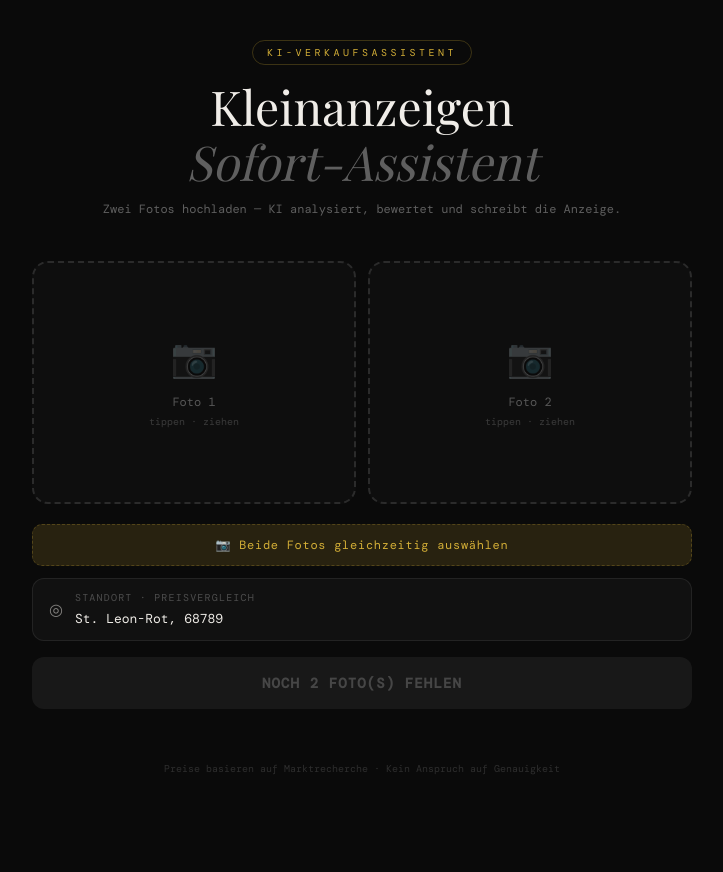
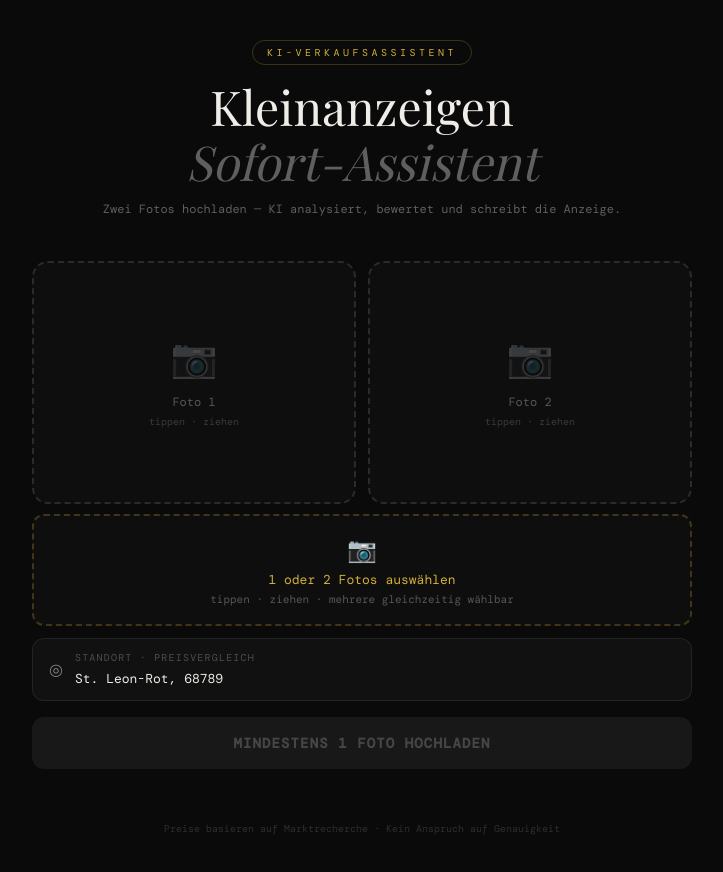
Before and after one commit to pgastrop/kleinanzeigen-agent, a Next.js app: page / in a window 1280 px wide. Shown: the top 872 px of the page, without its empty margins (278-1001 px from the left). Built offline with nearby package versions, Linux system fonts and the light colour scheme; a web font is replaced by a local one.

Commit message:
fix: 1 Foto reicht + MultiPhotoUpload für gleichzeitige Auswahl

```diff
--- a/app/page.js
+++ b/app/page.js
@@ -61,29 +61,27 @@
   );
 }
 
-// Gemeinsamer Button: beide Fotos auf einmal wählen
-function BothPhotosButton({ onFiles }) {
+// Gemeinsamer Upload-Bereich
+function MultiPhotoUpload({ onFiles }) {
   const inputRef = useRef();
+  const [drag, setDrag] = useState(false);
+  const process = (fileList) => {
+    const files = Array.from(fileList).filter(f => f.type.startsWith("image/")).slice(0, 2);
+    files.forEach((file, i) => onFiles(i, file));
+  };
   return (
-    <>
-      <button
-        onClick={() => inputRef.current.click()}
-        style={{ width: "100%", padding: "12px", borderRadius: 10, border: `1px dashed ${GOLD_BORDER}`, background: GOLD_DIM, color: GOLD, fontSize: 12, cursor: "pointer", letterSpacing: "0.06em", marginTop: 10 }}
-      >
-        📷 Beide Fotos gleichzeitig auswählen
-      </button>
-      <input
-        ref={inputRef}
-        type="file"
-        accept="image/*"
-        multiple
-        style={{ display: "none" }}
-        onChange={(e) => {
-          const files = Array.from(e.target.files).filter(f => f.type.startsWith("image/"));
-          files.slice(0, 2).forEach((file, i) => onFiles(i, file));
-        }}
-      />
-    </>
+    <div
+      onClick={() => inputRef.current.click()}
+      onDragOver={(e) => { e.preventDefault(); setDrag(true); }}
+      onDragLeave={() => setDrag(false)}
+      onDrop={(e) => { e.preventDefault(); setDrag(false); process(e.dataTransfer.files); }}
+      style={{ width: "100%", padding: "18px", borderRadius: 12, border: `2px dashed ${drag ? GOLD : GOLD_BORDER}`, background: drag ? GOLD_DIM : "rgba(255,255,255,0.02)", cursor: "pointer", textAlign: "center", marginTop: 10, transition: "all 0.2s" }}
+    >
+      <div style={{ fontSize: 24, marginBottom: 6 }}>📷</div>
+      <div style={{ fontSize: 13, color: GOLD, marginBottom: 4 }}>1 oder 2 Fotos auswählen</div>
+      <div style={{ fontSize: 11, color: "rgba(255,255,255,0.3)" }}>tippen · ziehen · mehrere gleichzeitig wählbar</div>
+      <input ref={inputRef} type="file" accept="image/*" multiple style={{ display: "none" }} onChange={(e) => process(e.target.files)} />
+    </div>
   );
 }
 
@@ -133,9 +131,11 @@
     setError(null);
     try {
       // Bilder komprimieren vor dem Senden
+      const p1 = photos[0] || photos[1];
+      const p2 = photos[1] || photos[0];
       const [c1, c2] = await Promise.all([
-        compressAndBase64(photos[0].file),
-        compressAndBase64(photos[1].file),
+        compressAndBase64(p1.file),
+        compressAndBase64(p2.file),
       ]);
 
       const res = await fetch("/api/analyze", {
@@ -217,7 +217,7 @@
             <div style={{ display: "grid", gridTemplateColumns: "1fr 1fr", gap: 12, marginBottom: 10 }}>
               {[0, 1].map(i => <PhotoSlot key={i} index={i} photo={photos[i]} onFile={handleFile} onRemove={handleRemove} />)}
             </div>
-            <BothPhotosButton onFiles={handleFile} />
+            <MultiPhotoUpload onFiles={handleFile} />
             <div style={{ height: 12 }} />
             <div style={{ display: "flex", alignItems: "center", gap: 12, background: "rgba(255,255,255,0.03)", border: "1px solid rgba(255,255,255,0.08)", borderRadius: 12, padding: "12px 16px", marginBottom: 16 }}>
               <span style={{ fontSize: 16, opacity: 0.5 }}>◎</span>
@@ -227,8 +227,8 @@
               </div>
             </div>
             {error && <div style={{ background: "rgba(200,50,50,0.08)", border: "1px solid rgba(200,50,50,0.25)", borderRadius: 10, padding: "12px 16px", marginBottom: 14, fontSize: 12, color: "#ff8080" }}>⚠ {error}</div>}
-            <button onClick={() => doAnalyze()} disabled={!photos[0] || !photos[1]} style={{ width: "100%", padding: "17px", borderRadius: 12, border: "none", background: photos[0] && photos[1] ? `linear-gradient(135deg, ${GOLD}, #b8962f)` : "rgba(255,255,255,0.06)", color: photos[0] && photos[1] ? "#0a0a0a" : "rgba(255,255,255,0.2)", fontSize: 14, fontWeight: "bold", letterSpacing: "0.08em", textTransform: "uppercase", cursor: photos[0] && photos[1] ? "pointer" : "not-allowed" }}>
-              {photos[0] && photos[1] ? "→ KI-Analyse starten" : `Noch ${[!photos[0], !photos[1]].filter(Boolean).length} Foto(s) fehlen`}
+            <button onClick={() => doAnalyze()} disabled={!photos[0] && !photos[1]} style={{ width: "100%", padding: "17px", borderRadius: 12, border: "none", background: (photos[0] || photos[1]) ? `linear-gradient(135deg, ${GOLD}, #b8962f)` : "rgba(255,255,255,0.06)", color: (photos[0] || photos[1]) ? "#0a0a0a" : "rgba(255,255,255,0.2)", fontSize: 14, fontWeight: "bold", letterSpacing: "0.08em", textTransform: "uppercase", cursor: (photos[0] || photos[1]) ? "pointer" : "not-allowed" }}>
+              {(photos[0] || photos[1]) ? "→ KI-Analyse starten" : "Mindestens 1 Foto hochladen"}
             </button>
           </div>
         )}
```
